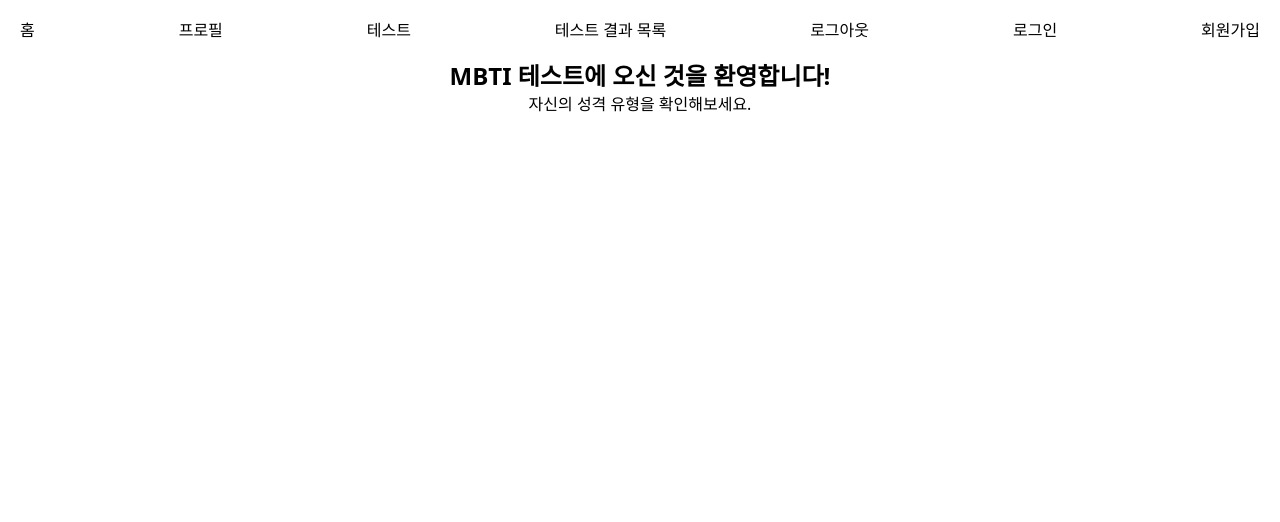
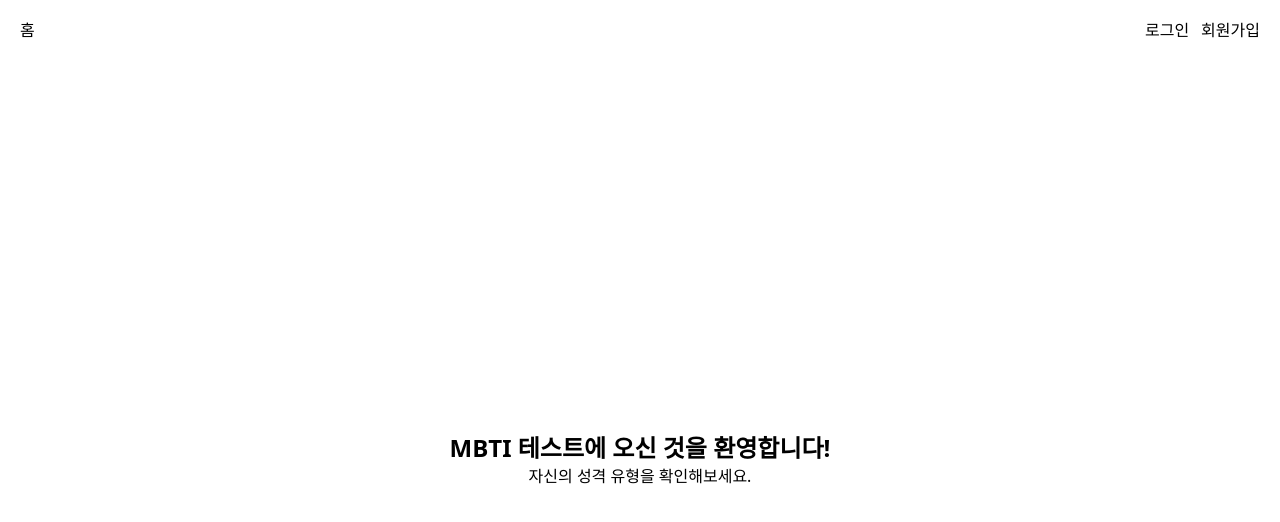
Before and after one commit to wjsehdud777/mbti-test-assignment, a React (Vite) app: page / in a window 1280 px wide. Shown: the top 522 px of the page. Built offline with nearby package versions, Linux system fonts and the light colour scheme.

Commit message:
Project: 사용자 인증 상태에 따라 레이아웃 내비게이션 링크 변경 및 로그아웃 버튼 추가

```diff
--- a/src/App.jsx
+++ b/src/App.jsx
@@ -8,9 +8,10 @@
 
 const App = () => {
   const [user, setUser] = React.useState(null);
+  const isAuthenticated = !!user;
 
   return (
-    <Layout>
+    <Layout isAuthenticated={isAuthenticated}>
       <Routes>
         <Route path="/" element={<Home />} />
         <Route path="/signup" element={<SignUp />} />
--- a/src/components/Layout.jsx
+++ b/src/components/Layout.jsx
@@ -13,14 +13,23 @@
     <div>
       <nav className="flex items-center justify-between gap-5 px-5 h-[60px]">
         <Link to="/">홈</Link>
-        <Link to="/">프로필</Link>
-        <Link to="/">테스트</Link>
-        <Link to="/">테스트 결과 목록</Link>
-        <Link to="/">로그아웃</Link>
-        <Link to="/">로그인</Link>
-        <Link to="/">회원가입</Link>
+        {isAuthenticated ? (
+          <>
+            <Link to="/profile">프로필</Link>
+            <Link to="/test">테스트</Link>
+            <Link to="/results">테스트 결과 목록</Link>
+            <button onClick={handleLogout}>로그아웃</button>
+          </>
+        ) : (
+          <div className="flex gap-3">
+            <Link to="/signin">로그인</Link>
+            <Link to="/signup">회원가입</Link>
+          </div>
+        )}
       </nav>
-      <main>{children}</main>
+      <main className="flex flex-col items-center justify-center min-h-screen">
+        {children}
+      </main>
     </div>
   );
 };
```
